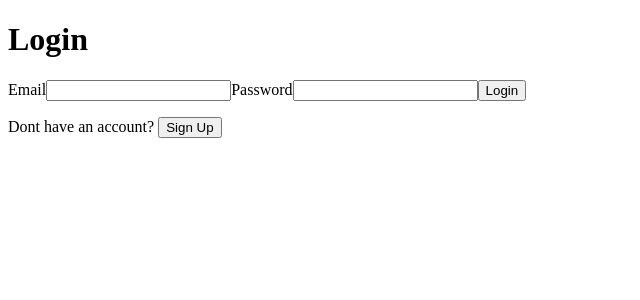
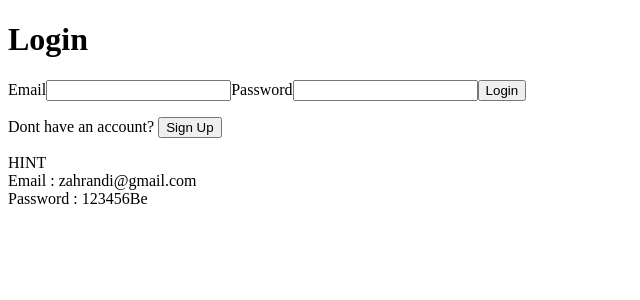
Before and after one commit to Farizabqarillahi/website-builder, a Next.js app: page /login in a window 1280 px wide. Shown: the top 300 px of the page, without its empty margins (0-640 px from the left). Built offline with nearby package versions, Linux system fonts and the light colour scheme.

Commit message:
prototype kelar tanpa Api selain login

```diff
--- a/src/pages/login.js
+++ b/src/pages/login.js
@@ -93,6 +93,9 @@ export default function LoginApp() {
           </button>
         </p>
       </form>
+      <div className="text-sm text-black">HINT</div>
+      <div className="text-sm text-black">Email    : zahrandi@gmail.com</div>
+      <div className="text-sm text-black">Password : 123456Be</div>
     </div>
   );
 }
```
